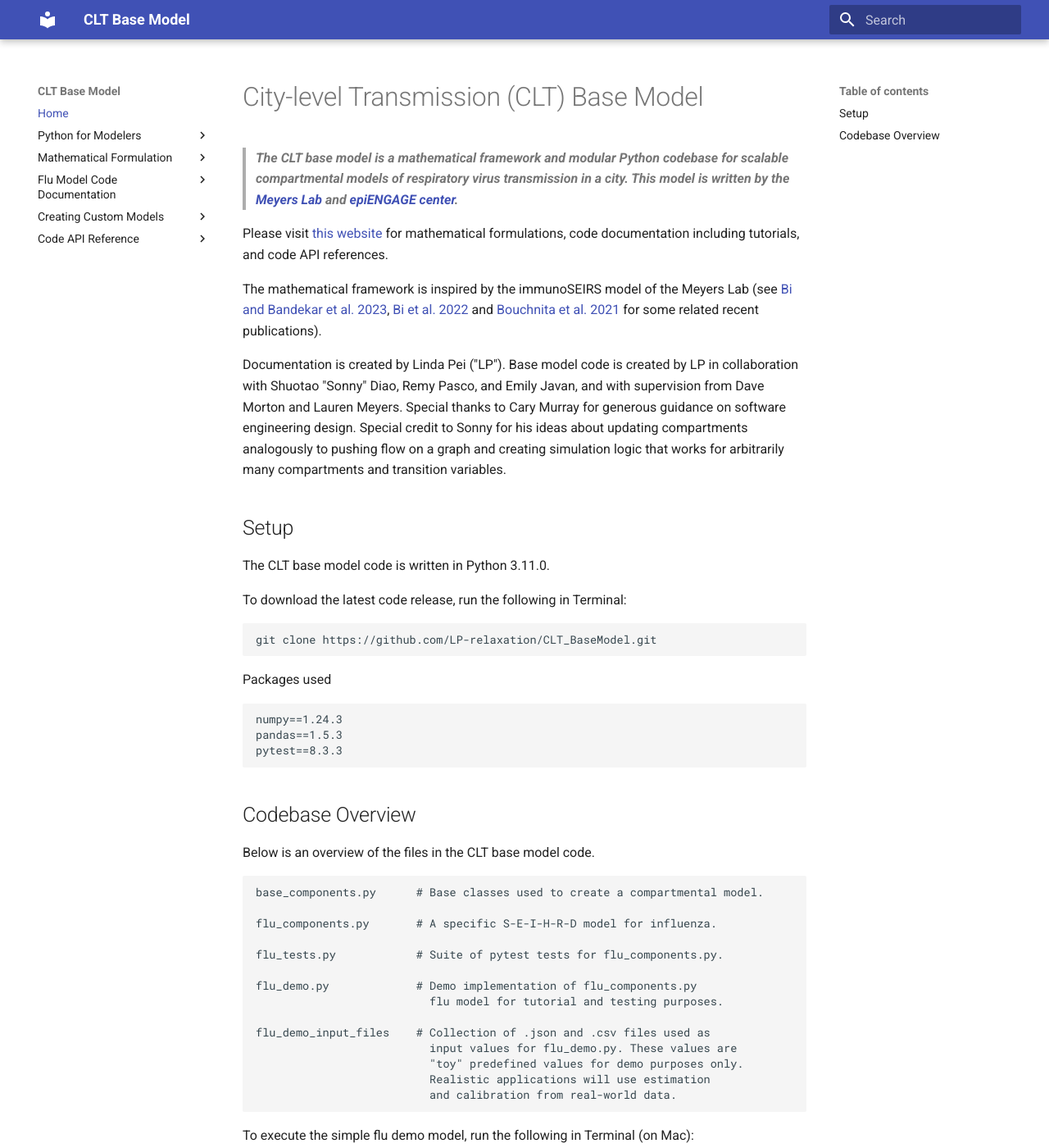
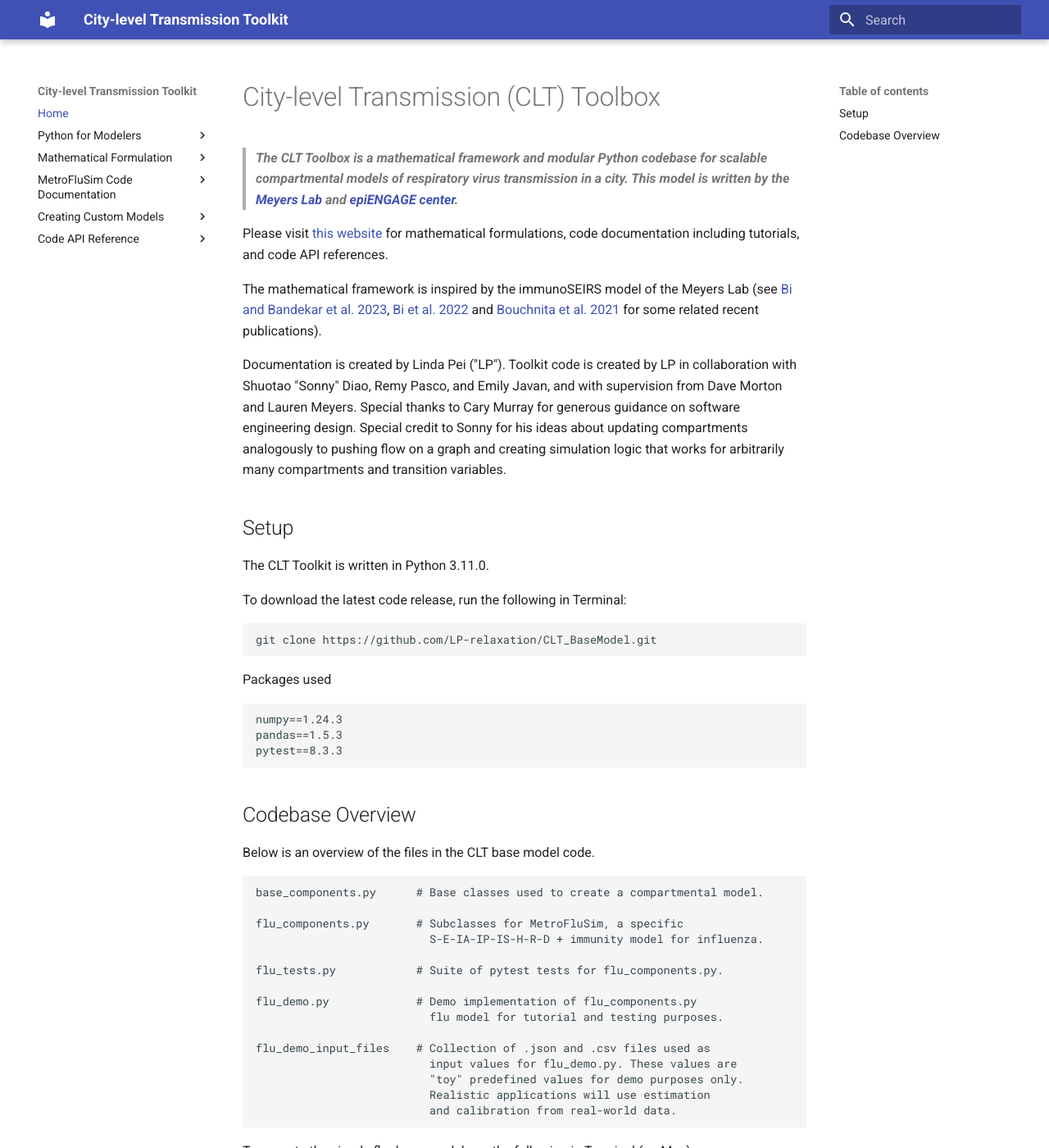
Before and after one commit to RemyFP/CLT_BaseModel_Docs, an MkDocs documentation site: the page built from docs/index.md, in a window 1280 px wide and 1400 px high. Shown: the whole window at 82% size. Built offline with MkDocs 1.6.1 and Material for MkDocs 9.7.7, drawn with Linux system fonts in a browser that asks for light colours; nearby versions of some CDN libraries.

Commit message:
Adding MetroSimFlu name and making small notation adjustments. Removing some variables that cause non-identifiability.

````diff
--- a/docs/index.md
+++ b/docs/index.md
@@ -1,16 +1,16 @@
-# City-level Transmission (CLT) Base Model
+# City-level Transmission (CLT) Toolbox
 
-> ***The CLT base model is a mathematical framework and modular Python codebase for scalable compartmental models of respiratory virus transmission in a city. This model is written by the [Meyers Lab](http://www.bio.utexas.edu/research/meyers/) and [epiENGAGE center](https://www.cdc.gov/insight-net/php/implementers/index.html).***
+> ***The CLT Toolbox is a mathematical framework and modular Python codebase for scalable compartmental models of respiratory virus transmission in a city. This model is written by the [Meyers Lab](http://www.bio.utexas.edu/research/meyers/) and [epiENGAGE center](https://www.cdc.gov/insight-net/php/implementers/index.html).***
 
 Please visit [this website](https://LP-relaxation.github.io/CLT_BaseModel_Docs/) for mathematical formulations, code documentation including tutorials, and code API references.
 
 The mathematical framework is inspired by the immunoSEIRS model of the Meyers Lab (see [Bi and Bandekar et al. 2023](https://www.researchgate.net/publication/375193467_Scenario_Projections_for_SARS-CoV-2_Influenza_and_RSV_Burden_in_the_US_2023-2024), [Bi et al. 2022](https://repositories.lib.utexas.edu/server/api/core/bitstreams/da7bb152-3343-4135-86e3-040546d6e5b5/content) and [Bouchnita et al. 2021](https://repositories.lib.utexas.edu/items/e8d50517-6e78-488b-8c95-8c1138d90c28) for some related recent publications).
 
-Documentation is created by Linda Pei ("LP"). Base model code is created by LP in collaboration with Shuotao "Sonny" Diao, Remy Pasco, and Emily Javan, and with supervision from Dave Morton and Lauren Meyers. Special thanks to Cary Murray for generous guidance on software engineering design. Special credit to Sonny for his ideas about updating compartments analogously to pushing flow on a graph and creating simulation logic that works for arbitrarily many compartments and transition variables.
+Documentation is created by Linda Pei ("LP"). Toolkit code is created by LP in collaboration with Shuotao "Sonny" Diao, Remy Pasco, and Emily Javan, and with supervision from Dave Morton and Lauren Meyers. Special thanks to Cary Murray for generous guidance on software engineering design. Special credit to Sonny for his ideas about updating compartments analogously to pushing flow on a graph and creating simulation logic that works for arbitrarily many compartments and transition variables.
 
 ## Setup
 
-The CLT base model code is written in Python 3.11.0.
+The CLT Toolkit is written in Python 3.11.0.
 
 To download the latest code release, run the following in Terminal:
 ```
@@ -30,7 +30,8 @@ Below is an overview of the files in the CLT base model code.
 
     base_components.py      # Base classes used to create a compartmental model.
 
-    flu_components.py       # A specific S-E-I-H-R-D model for influenza.
+    flu_components.py       # Subclasses for MetroFluSim, a specific
+                              S-E-IA-IP-IS-H-R-D + immunity model for influenza.
 
     flu_tests.py            # Suite of pytest tests for flu_components.py.
 
--- a/mkdocs.yml
+++ b/mkdocs.yml
@@ -1,4 +1,4 @@
-site_name: CLT Base Model
+site_name: City-level Transmission Toolkit
 plugins:
 - mkdocstrings:
     enable_inventory: true
@@ -18,7 +18,7 @@ nav:
 - Mathematical Formulation:
     - math_flu_components.md
     - math_transitions.md
-- Flu Model Code Documentation:
+- MetroFluSim Code Documentation:
     - flu_model_code_overview.md
     - flu_model_demo.md
     - flu_input_requirements.md
````
Also changed, not shown: docs/SIHR_components_walkthrough.md (+2 -2 lines), docs/flu_input_requirements.md (+2 -2 lines), docs/flu_model_code_overview.md (+5 -5 lines), docs/math_flu_components.md (+34 -40 lines).
